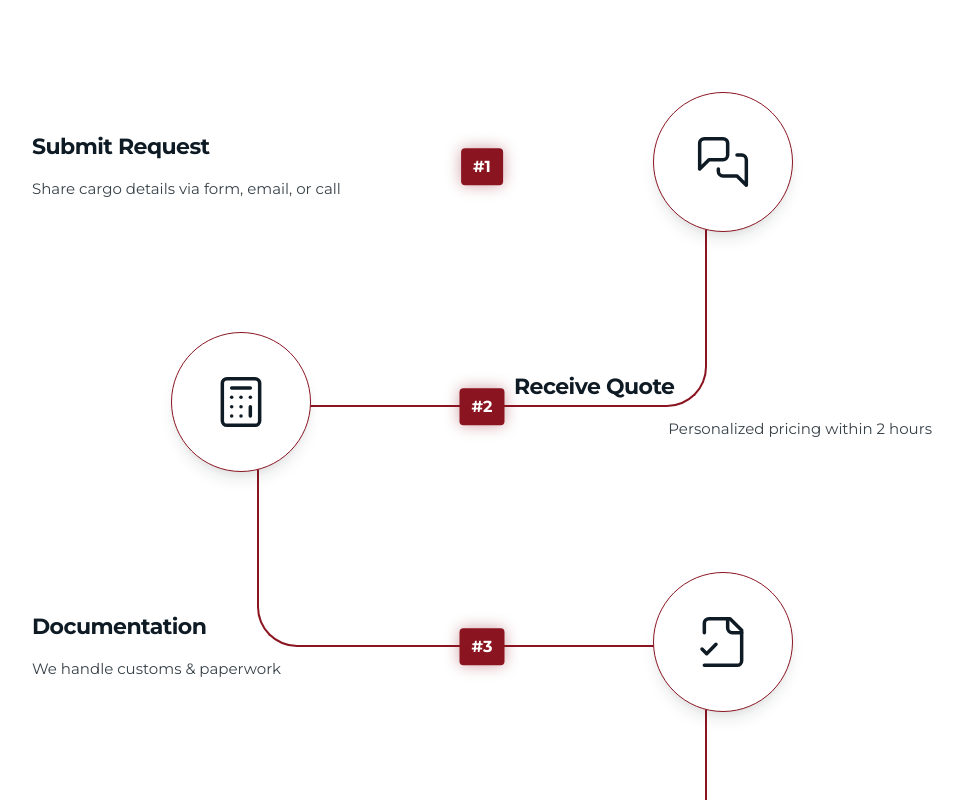
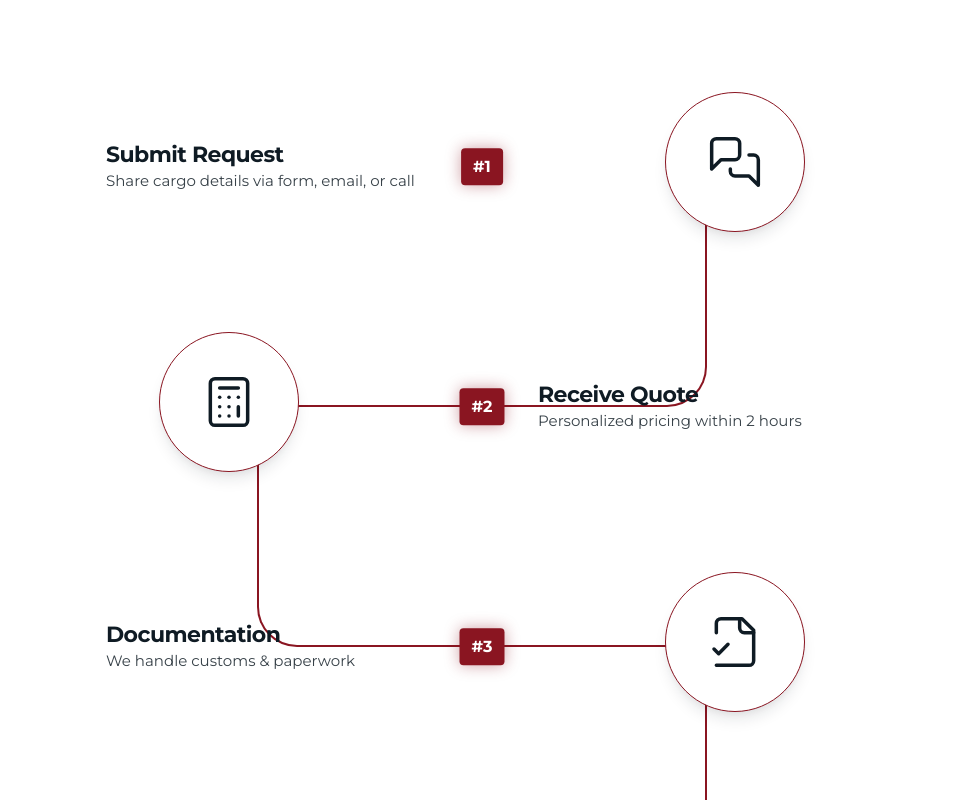
Before and after one commit to Tatul11/cio-logistics-web, a Next.js app: page /en in a window 1280 px wide. Shown: the part 5840-6640 px from the top of the page, without its empty margins (158-1121 px from the left). Built offline with nearby package versions, Linux system fonts and the light colour scheme.

Commit message:
UI Polish: Push ProcessTimeline text blocks inward to closely hug the floating badges

```diff
--- a/src/components/ProcessTimeline/ProcessTimeline.module.css
+++ b/src/components/ProcessTimeline/ProcessTimeline.module.css
@@ -26,7 +26,24 @@
 
 .textContent {
   flex: 1;
+  display: flex;
   z-index: 2;
+}
+
+.rowEven .textContent {
+  justify-content: flex-end;
+  padding-right: 48px; /* space between text and badge */
+}
+
+.rowOdd .textContent {
+  justify-content: flex-start;
+  padding-left: 48px; /* space between text and badge */
+}
+
+.textInner {
+  max-width: 320px;
+  width: 100%;
+  text-align: left;
 }
 
 .iconContent {
@@ -41,12 +58,6 @@
   align-items: center;
   gap: 16px;
   margin-bottom: 16px;
-}
-
-.titleWrapOdd {
-  justify-content: flex-end;
-  text-align: right;
-  flex-direction: row-reverse;
 }
 
 .numberBadge {
@@ -72,10 +83,6 @@
   font-size: 15px;
   color: var(--text-body);
   line-height: 1.6;
-}
-
-.descOdd {
-  text-align: right;
 }
 
 .iconBox {
--- a/src/components/ProcessTimeline/ProcessTimeline.tsx
+++ b/src/components/ProcessTimeline/ProcessTimeline.tsx
@@ -64,10 +64,10 @@ export default function ProcessTimeline({ dict }: { dict: any }) {
             </div>
 
             <div className={styles.textContent}>
-              <div className={`${styles.titleWrap} ${!isEven ? styles.titleWrapOdd : ''}`}>
+              <div className={styles.textInner}>
                 <h3 className={styles.title}>{step.title}</h3>
+                <p className={styles.desc}>{step.desc}</p>
               </div>
-              <p className={`${styles.desc} ${!isEven ? styles.descOdd : ''}`}>{step.desc}</p>
             </div>
 
             <div className={styles.iconContent}>
```
